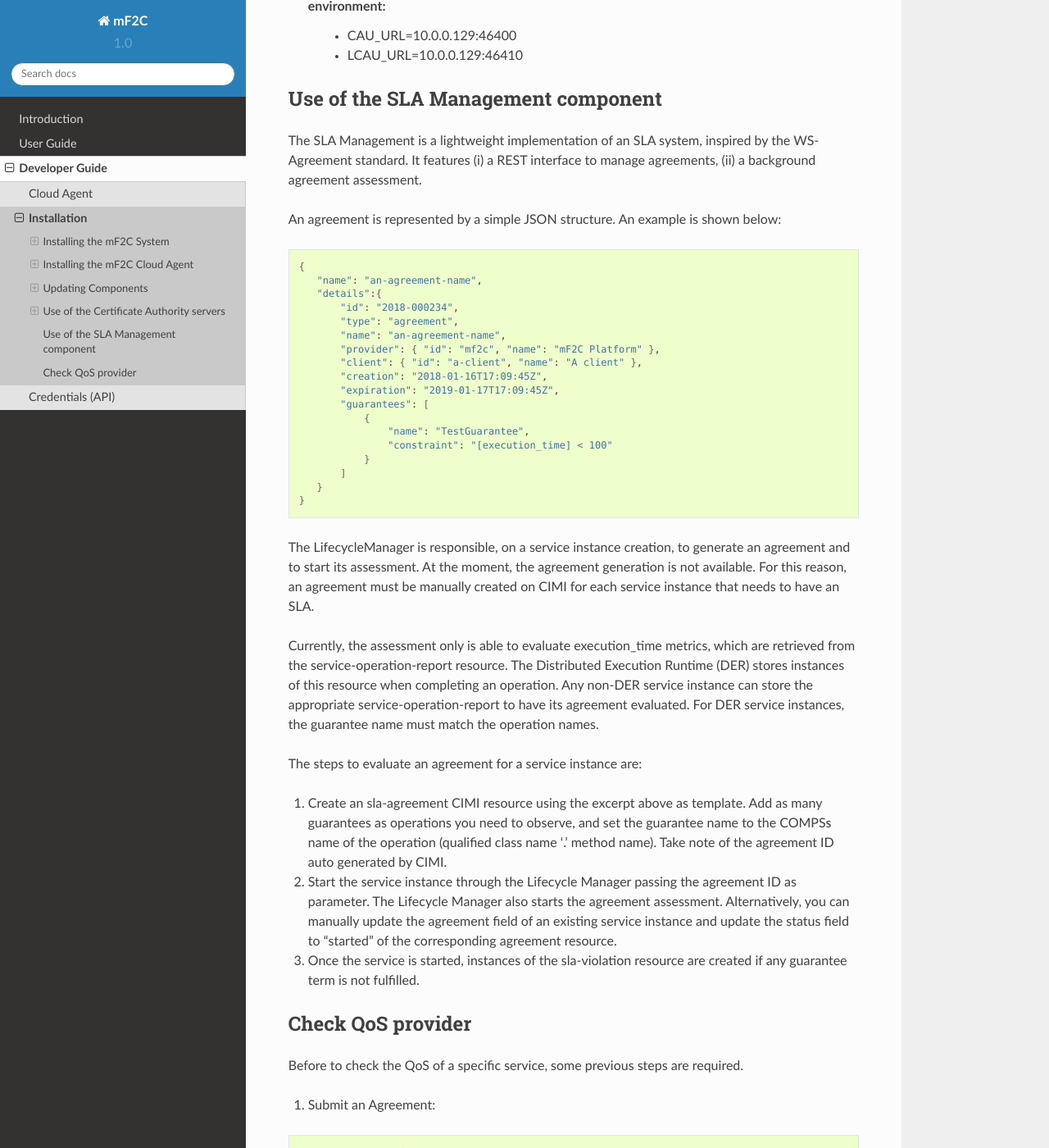
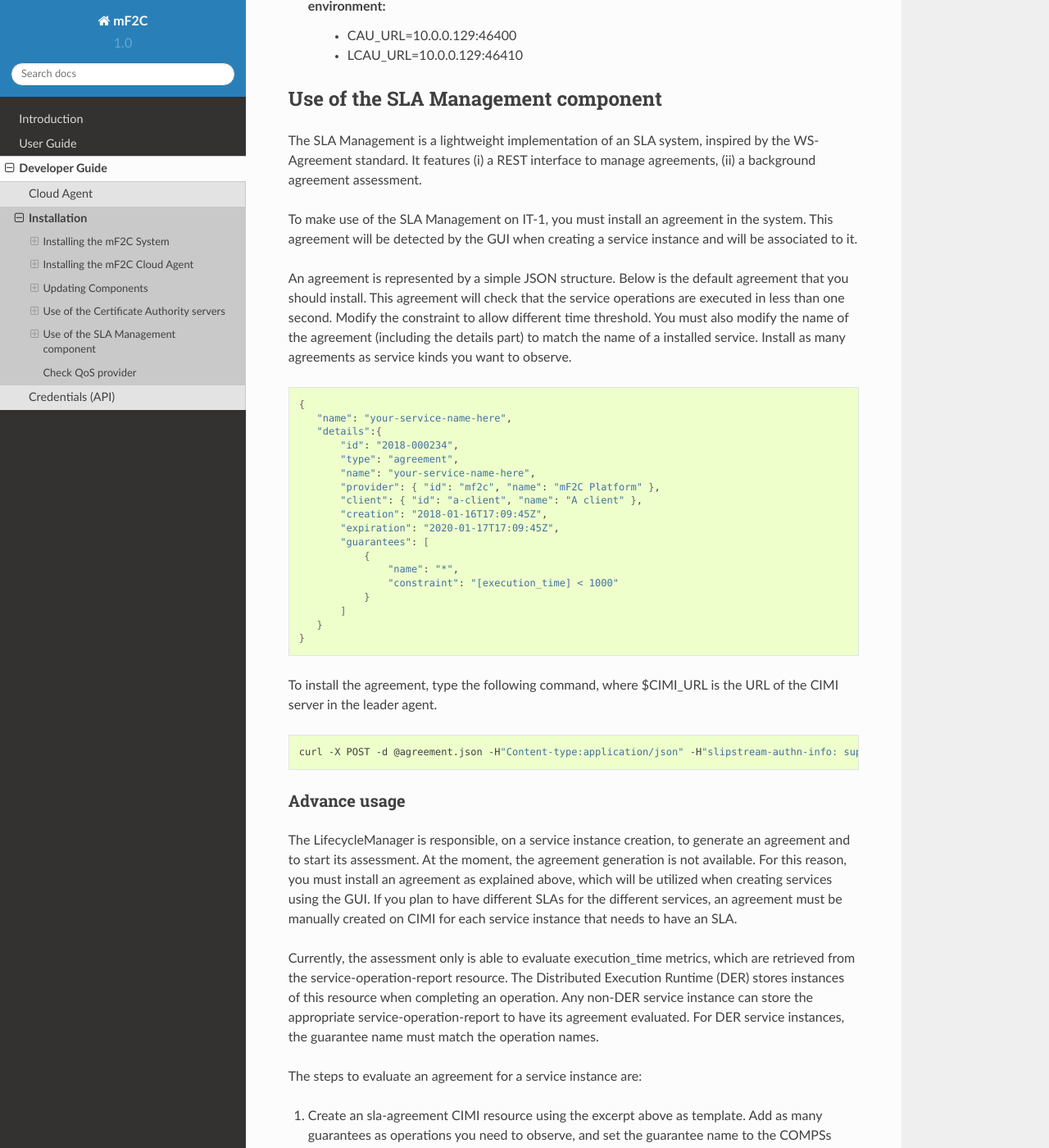
Before and after one commit to mF2C/Documentation, a Sphinx documentation site: the page built from documentation/developer_guide/installation.rst, in a window 1280 px wide and 1400 px high, scrolled down 5362 px. Shown: the whole window at 82% size. Built offline with Sphinx 7.4.7 and the Read the Docs theme 2.0.0, drawn with Linux system fonts in a browser that asks for light colours.

Commit message:
Update SLA Management instructions

```diff
--- a/documentation/developer_guide/installation.rst
+++ b/documentation/developer_guide/installation.rst
@@ -240,32 +240,42 @@ Use of the SLA Management component
 
 The SLA Management is a lightweight implementation of an SLA system, inspired by the WS-Agreement standard. It features (i) a REST interface to manage agreements, (ii) a background agreement assessment.
 
-An agreement is represented by a simple JSON structure. An example is shown below:
+To make use of the SLA Management on IT-1, you must install an agreement in the system. This agreement will be detected by the GUI when creating a service instance and will be associated to it.
+
+An agreement is represented by a simple JSON structure. Below is the default agreement that you should install. This agreement will check that the service operations are executed in less than one second. Modify the constraint to allow different time threshold. You must also modify the name of the agreement (including the details part) to match the name of a installed service. Install as many agreements as service kinds you want to observe.
 
 .. code-block:: bash
 
  {
-    "name": "an-agreement-name",
+    "name": "your-service-name-here",
     "details":{
 	"id": "2018-000234",
 	"type": "agreement",
-	"name": "an-agreement-name",
+	"name": "your-service-name-here",
 	"provider": { "id": "mf2c", "name": "mF2C Platform" },
 	"client": { "id": "a-client", "name": "A client" },
 	"creation": "2018-01-16T17:09:45Z",
-	"expiration": "2019-01-17T17:09:45Z",
+	"expiration": "2020-01-17T17:09:45Z",
 	"guarantees": [
 	    {
-		"name": "TestGuarantee",
-		"constraint": "[execution_time] < 100"
+		"name": "*",
+		"constraint": "[execution_time] < 1000"
 	    }
 	]
     }
  }
 
+To install the agreement, type the following command, where $CIMI_URL is the URL of the CIMI server in the leader agent.
+
+.. code-block:: bash
+
+  curl -X POST -d @agreement.json -H"Content-type:application/json" -H"slipstream-authn-info: super  ADMIN" $CIMI_URL/api/agreement
+
+Advance usage
+~~~~~~~~~~~~~
+
 The LifecycleManager is responsible, on a service instance creation, to generate an agreement and to start its assessment.
-At the moment, the agreement generation is not available. For this reason, an agreement must be manually created on CIMI for each
-service instance that needs to have an SLA.
+At the moment, the agreement generation is not available. For this reason, you must install an agreement as explained above, which will be utilized when creating services using the GUI. If you plan to have different SLAs for the different services, an agreement must be manually created on CIMI for each service instance that needs to have an SLA.
 
 Currently, the assessment only is able to evaluate execution_time metrics, which are retrieved from the service-operation-report
 resource. The Distributed Execution Runtime (DER) stores instances of this resource when completing an operation. Any non-DER
```
